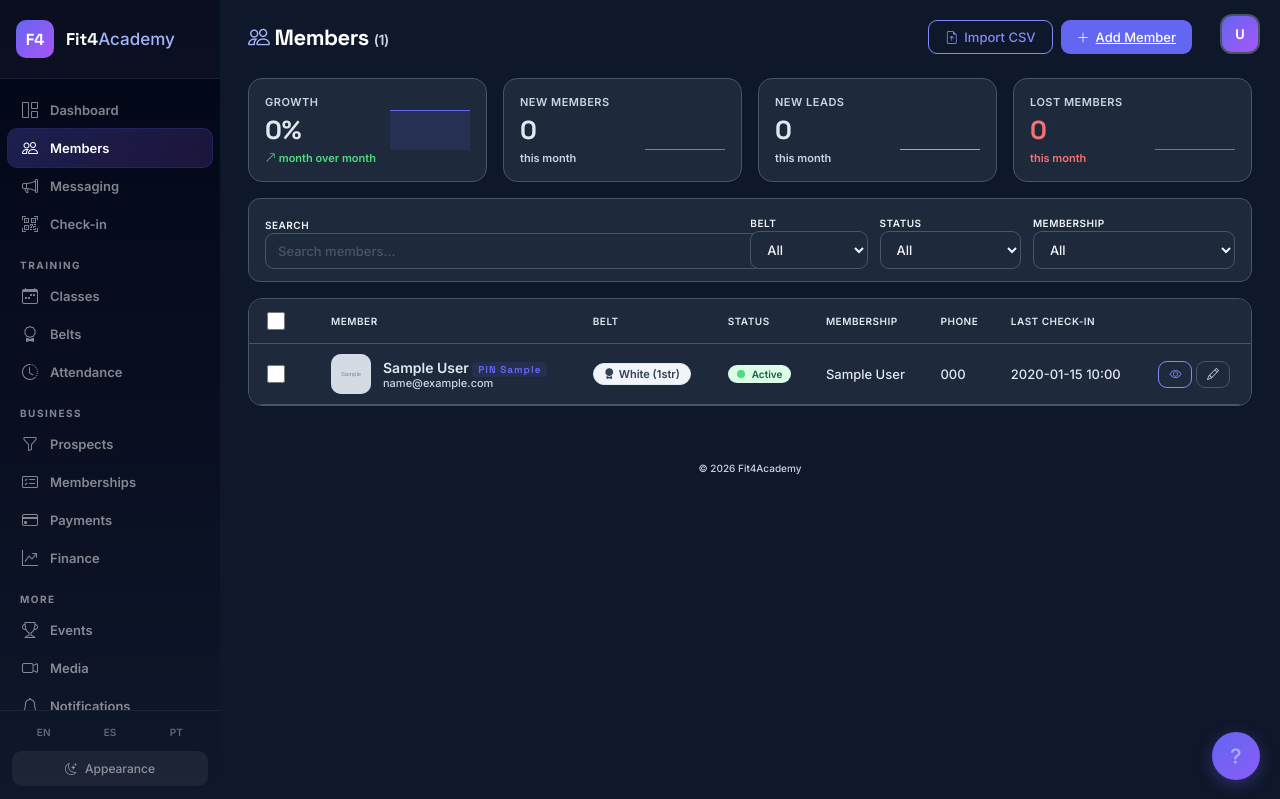
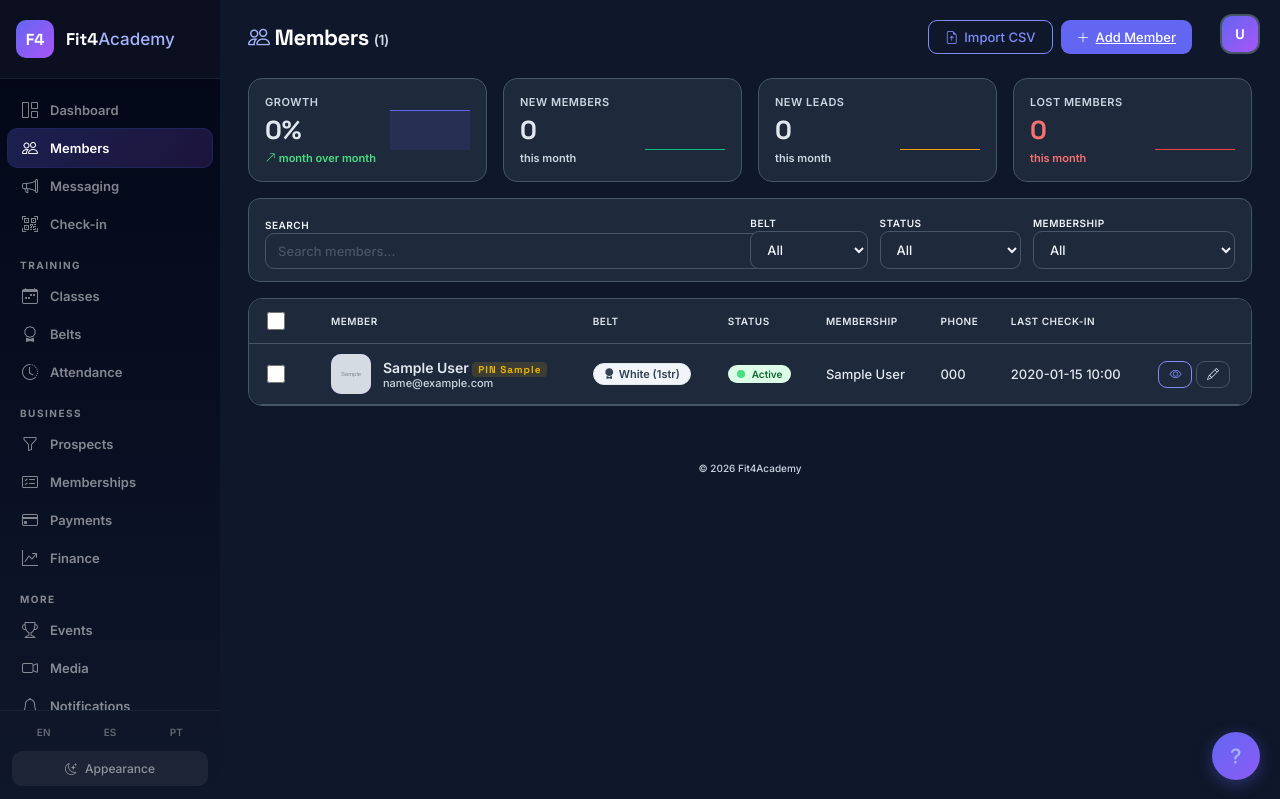
Before and after one commit to diegoalmeidajj/fit4academy, a Flask app: page /members in a window 1280 px wide. Shown: the top 799 px of the page. Run offline with Flask 3, Linux system fonts and the light colour scheme; the visitor is signed in with stand-in values (Sample User, id 1); data comes from the database, SQL or seed files in the repository; tables that the repository leaves empty hold one stand-in row (values such as "Sample post"); grey boxes marked "Sample" are stand-in pictures; data that the repository does not hold is empty; some libraries are stand-ins or nearby versions.

Commit message:
Change PIN badge to yellow — highlight color standard
Co-Authored-By: Claude Opus 4.6 (1M context) <noreply@anthropic.com>

```diff
--- a/templates/member_detail.html
+++ b/templates/member_detail.html
@@ -54,7 +54,7 @@
                 <div style="display:flex;align-items:center;gap:10px;flex-wrap:wrap;">
                     <span class="belt-badge belt-{{ member.belt|lower }}"><i class="bi bi-award-fill"></i> {{ member.belt }}{% if member.stripes %} · {{ member.stripes }} {{ t('stripes') }}{% endif %}</span>
                     <span class="badge-pill badge-{{ member.status|lower }}">{{ t('status_' + member.status|lower) }}</span>
-                    {% if member.pin %}<span style="padding:4px 12px;border-radius:8px;background:rgba(99,102,241,.1);color:#6366f1;font-size:13px;font-weight:700;font-family:'Space Grotesk';letter-spacing:2px;"><i class="bi bi-key"></i> PIN {{ member.pin }}</span>{% endif %}
+                    {% if member.pin %}<span style="padding:4px 12px;border-radius:8px;background:rgba(234,179,8,.15);color:#eab308;font-size:13px;font-weight:700;font-family:'Space Grotesk';letter-spacing:2px;"><i class="bi bi-key-fill"></i> PIN {{ member.pin }}</span>{% endif %}
                 </div>
                 <div style="font-size:13px;color:var(--text-muted);margin-top:8px;">
                     {{ t('member_since') }} {{ member.join_date|default('—') }}
--- a/templates/members.html
+++ b/templates/members.html
@@ -173,7 +173,7 @@
                                 {% if member.photo %}<img src="{{ member.photo }}">{% else %}{{ member.first_name[0] }}{{ member.last_name[0] }}{% endif %}
                             </div>
                             <div>
-                                <div class="member-name">{{ member.first_name }} {{ member.last_name }} {% if member.pin %}<span style="font-size:10px;padding:1px 6px;border-radius:4px;background:rgba(99,102,241,.1);color:#6366f1;font-weight:700;font-family:'Space Grotesk';letter-spacing:1px;">PIN {{ member.pin }}</span>{% endif %}</div>
+                                <div class="member-name">{{ member.first_name }} {{ member.last_name }} {% if member.pin %}<span style="font-size:10px;padding:1px 6px;border-radius:4px;background:rgba(234,179,8,.15);color:#eab308;font-weight:700;font-family:'Space Grotesk';letter-spacing:1px;">PIN {{ member.pin }}</span>{% endif %}</div>
                                 <div class="member-sub">{{ member.email }}</div>
                             </div>
                         </div>
```
